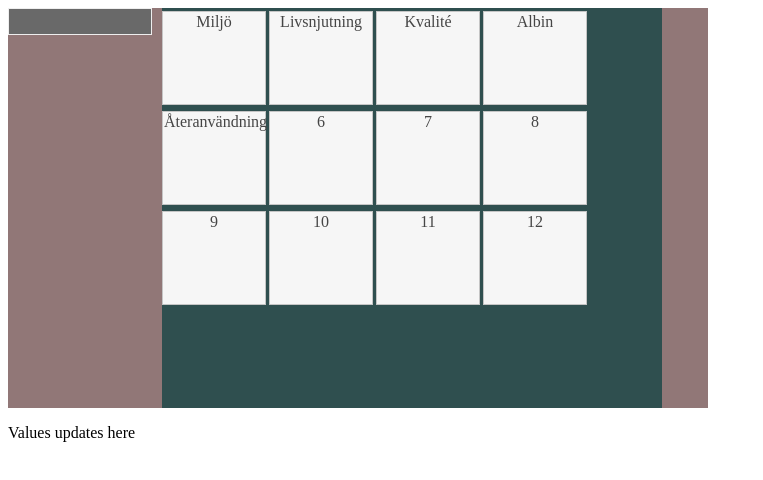
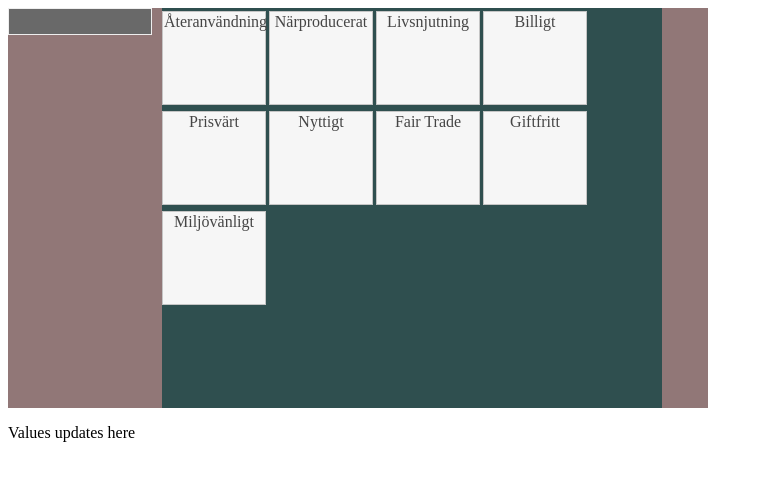
Before and after one commit to Consupedia-KTH/V-rdeskattning, a plain HTML site: page public_html/index.html in a window 1280 px wide. Shown: the whole page, without its empty margins (0-763 px from the left). Drawn offline with nearby package versions, Linux system fonts and the light colour scheme.

Commit message:
Added all categories and examples

```diff
--- a/public_html/index.html
+++ b/public_html/index.html
@@ -26,18 +26,15 @@
 
 
         <ul id="sortable2" class="connectedSortable">
-          <li data-type="enviornment" class="ui-state-default environment">Miljö</li>
-          <li data-type=" " class="ui-state-default">Livsnjutning</li>
-          <li data-type=" " class="ui-state-default">Kvalité</li>
-          <li data-type=" " class="ui-state-default">Albin</li>
-          <li data-type="enviornment price" class="ui-state-default environment price">Återanvändning</li>
-          <li data-type=" " class="ui-state-default">6</li>
-          <li data-type=" " class="ui-state-default">7</li>
-          <li data-type=" " class="ui-state-default">8</li>
-          <li data-type=" " class="ui-state-default">9</li>
-          <li data-type=" " class="ui-state-default">10</li>
-          <li data-type=" " class="ui-state-default">11</li>
-          <li data-type=" " class="ui-state-default">12</li>
+          <li data-type="enviornment price" class="ui-state-default">Återanvändning</li>
+          <li data-type="justice enviornment" class="ui-state-default">Närproducerat</li>
+          <li data-type="quality" class="ui-state-default">Livsnjutning</li>
+          <li data-type="price" class="ui-state-default">Billigt</li>
+          <li data-type="quality price" class="ui-state-default">Prisvärt</li>
+          <li data-type="health" class="ui-state-default">Nyttigt</li>
+          <li data-type="justice" class="ui-state-default">Fair Trade</li>
+          <li data-type="health enviornment" class="ui-state-default">Giftfritt</li>
+          <li data-type="enviornment" class="ui-state-default">Miljövänligt</li>
         </ul>
 
         </div>
--- a/public_html/script.js
+++ b/public_html/script.js
@@ -38,7 +38,16 @@ function calc(){
                         values.env += 100 / type.length;
                         break;
                     case 'price':
-                        values.price+= 100 / type.length;
+                        values.price += 100 / type.length;
+                        break;
+                    case 'quality':
+                        values.quality += 100 / type.length;
+                        break;
+                    case 'justice':
+                        values.just += 100 / type.length;
+                        break;
+                    case 'health':
+                        values.health += 100 / type.length;
                         break;
                 }
             }
```
